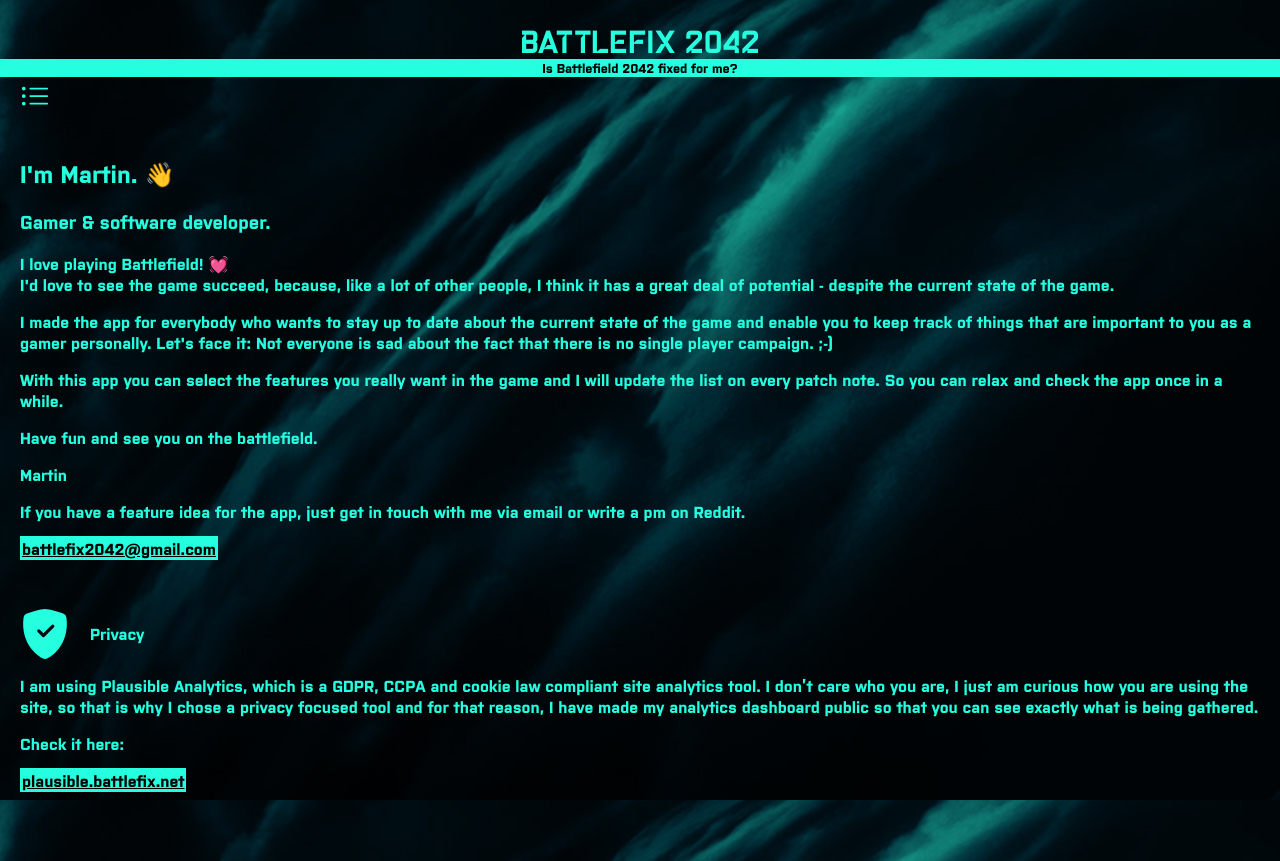
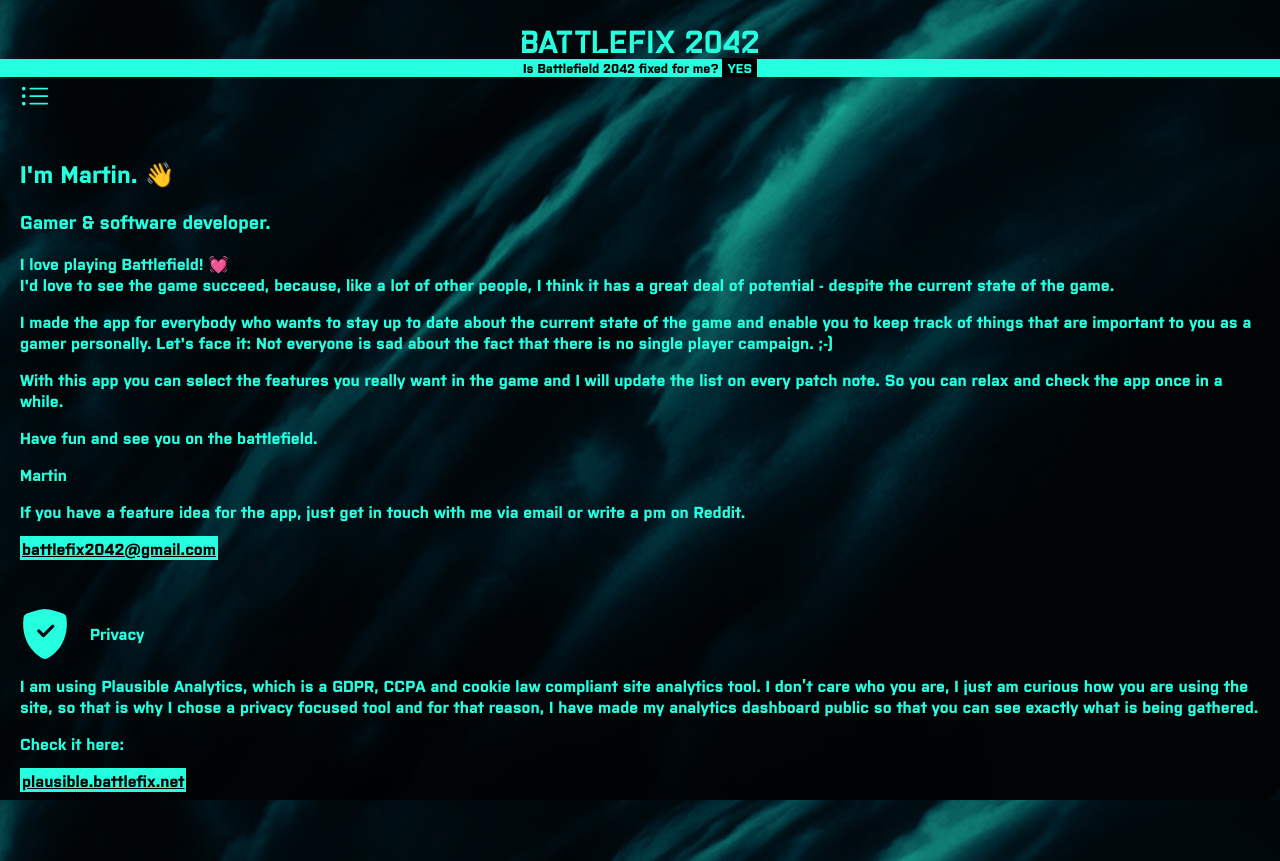
Before and after one commit to mpagels/battlefix2042, a React (Create React App) app: page /about in a window 1280 px wide. Built offline with nearby package versions, Linux system fonts and the light colour scheme; no server answers.

Commit message:
Checks if battlefield is fixed for user

```diff
--- a/src/App.js
+++ b/src/App.js
@@ -3,12 +3,13 @@
 import Start from "./pages/start";
 import About from "./pages/about";
 import NavBar from "./components/NavBar";
+import SubTitle from "./components/SubTitle";
 
 function App() {
   return (
     <div>
       <AppTitle>BATTLEFIX 2042</AppTitle>
-      <SubTitle>Is Battlefield 2042 fixed for me?</SubTitle>
+      <SubTitle />
       <NavBar />
       <Routes>
         <Route path="/" element={<Start />} />
@@ -26,12 +27,3 @@
   color: #26ffdf;
   margin-bottom: 0;
 `;
-
-const SubTitle = styled.h2`
-  margin: 0;
-  padding: 0;
-  text-align: center;
-  font-size: 0.8em;
-  color: black;
-  background-color: #26ffdf;
-`;
--- /dev/null
+++ b/src/components/SubTitle.js
@@ -0,0 +1,27 @@
+import styled from "styled-components";
+import { useFavorites } from "../contexts/FavoriteContext";
+
+export default function SubTitle() {
+  const { isBattlefieldFixed } = useFavorites();
+  return (
+    <Sub>
+      Is Battlefield 2042 fixed for me?{" "}
+      <span>{isBattlefieldFixed ? "YES" : "NO"}</span>
+    </Sub>
+  );
+}
+
+const Sub = styled.h2`
+  margin: 0;
+  padding: 0;
+  text-align: center;
+  font-size: 0.8em;
+  color: black;
+  background-color: #26ffdf;
+
+  & span {
+    background-color: black;
+    color: #26ffdf;
+    padding: 1px 5px;
+  }
+`;
--- a/src/contexts/FavoriteContext.js
+++ b/src/contexts/FavoriteContext.js
@@ -25,9 +25,6 @@
 
   useEffect(() => {
     localStorage.setItem("favorites", JSON.stringify(favorites));
-    if (favorites.length === 0) {
-      setFavoriteIsChecked(false);
-    }
   }, [favorites]);
 
   useEffect(() => {
@@ -43,10 +40,18 @@
   function toggleFavorite(id) {
     if (favorites.includes(id)) {
       setFavories(favorites.filter((favorite) => favorite !== id));
+      if (favorites.length === 1) {
+        setFavoriteIsChecked(false);
+      }
     } else {
       setFavories([...favorites, id]);
     }
   }
+
+  const isBattlefieldFixed = favorites
+    .map((favorite) => fixes.filter((fix) => fix.id === favorite))
+    .map((fix) => fix[0])
+    .every((fix) => fix?.isFixed);
 
   const core = get("CoreFeature");
   const infantry = get("InfantryGameplay");
@@ -72,6 +77,7 @@
         maps,
         quality,
         audio,
+        isBattlefieldFixed,
       }}
     >
       {children}
@@ -105,6 +111,7 @@
     maps,
     quality,
     audio,
+    isBattlefieldFixed,
   } = useContext(FavoriteContext);
   return {
     favorites,
@@ -119,5 +126,6 @@
     maps,
     quality,
     audio,
+    isBattlefieldFixed,
   };
 }
```
